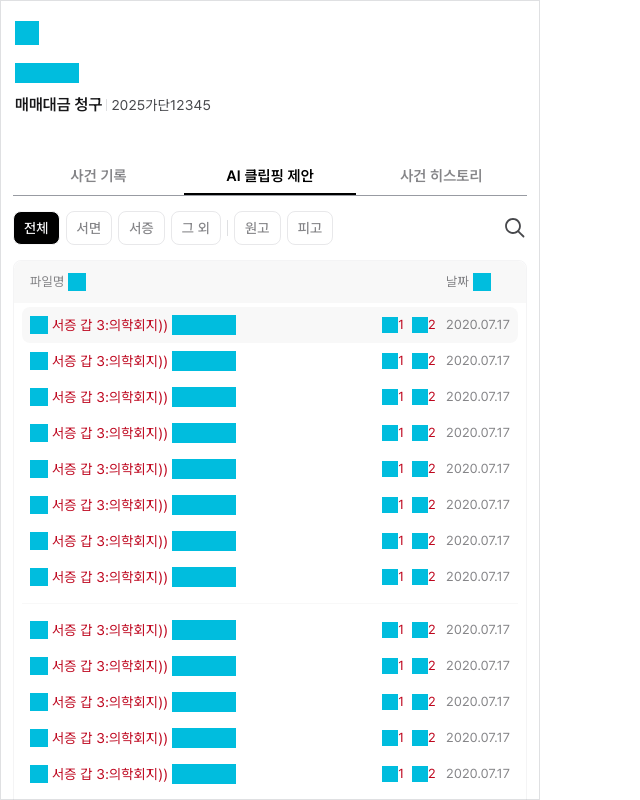
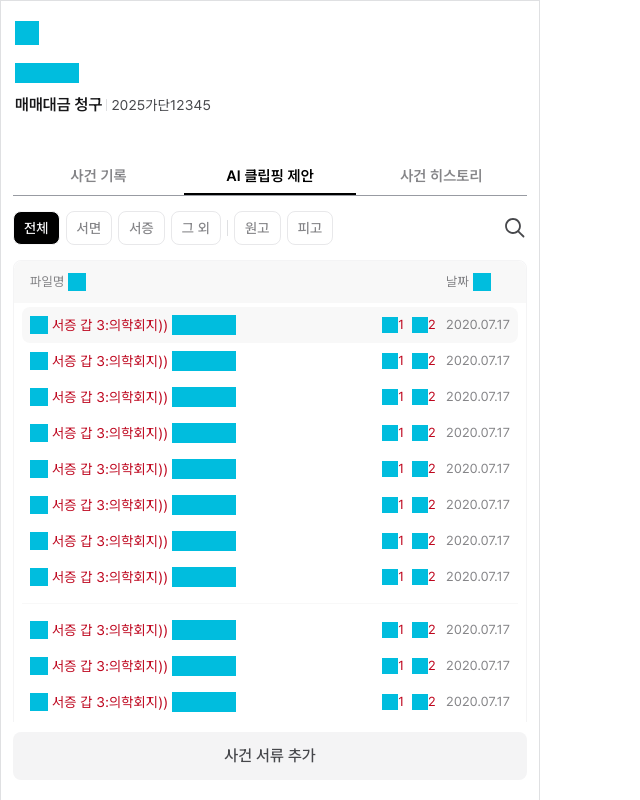
Before and after one commit to gustn99/ai-lex-web, a React (Vite) app: page /documents/1 in a window 1280 px wide. Shown: the whole page, without its empty margins (0-640 px from the left). Built offline with nearby package versions, Linux system fonts and the light colour scheme.

Commit message:
feat: 서류 추가 버튼 구현

```diff
--- /dev/null
+++ b/src/components/Documents/DetailSidebar/FileTab/AddFileButton.tsx
@@ -0,0 +1,15 @@
+import { Button } from '@/components/common/Button';
+
+export default function AddFileButton() {
+	const handleClick = () => {
+		// api 연결 및 mutation -> file list 업데이트되도록
+	};
+
+	return (
+		<div className="border-line-normal-normal fixed bottom-0 left-0 w-135 border-x bg-white px-3 pt-2.5 pb-5">
+			<Button onClick={handleClick} appearance="solid" variant="assistive" isFullWidth>
+				사건 서류 추가
+			</Button>
+		</div>
+	);
+}
--- a/src/components/Documents/DetailSidebar/FileTab/FileTab.tsx
+++ b/src/components/Documents/DetailSidebar/FileTab/FileTab.tsx
@@ -1,5 +1,6 @@
 import { useState } from 'react';
 
+import AddFileButton from './AddFileButton';
 import FileFilter from './FileFilter';
 import FileList from './FileList';
 
@@ -10,6 +11,7 @@ export default function FileTab() {
 		<div className="h-full space-y-3 overflow-y-scroll pb-15">
 			<FileFilter searchKeyword={searchKeyword} setSearchKeyword={setSearchKeyword} />
 			<FileList />
+			<AddFileButton />
 		</div>
 	);
 }
```
